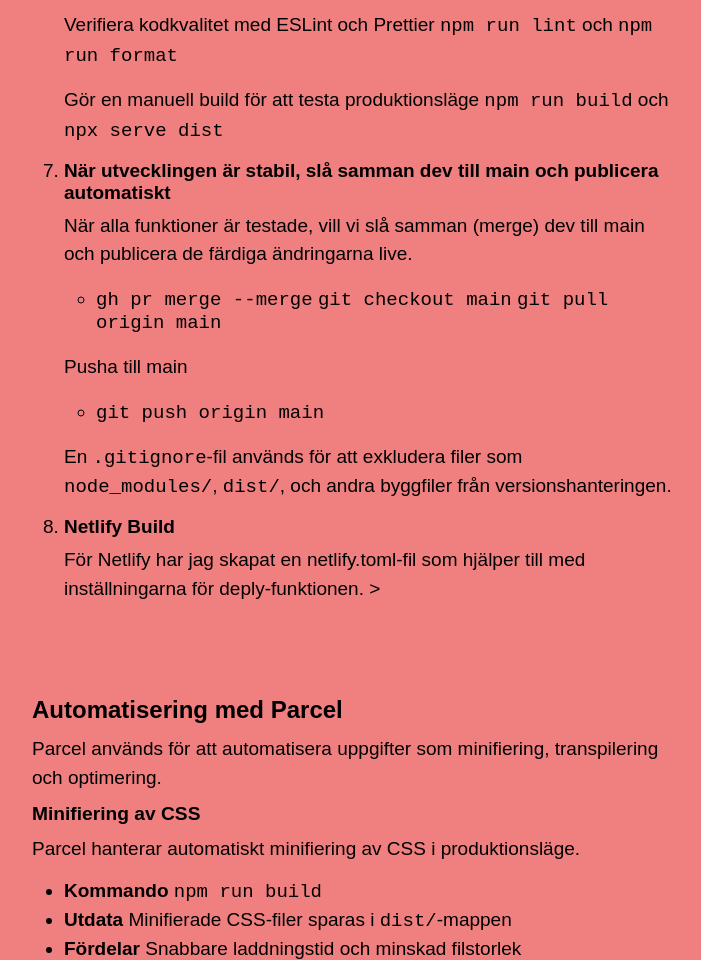
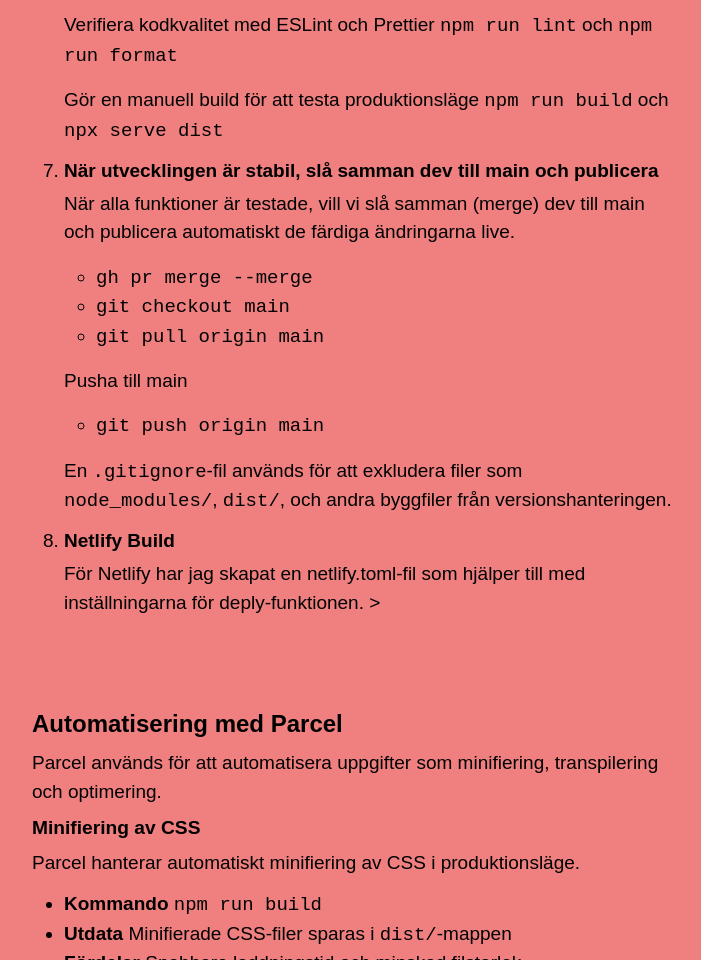
Before and after one commit to sarasjodin/boilerplate-sv_parcel-npm, a website built with Parcel: page src/process.html in a window 1280 px wide. Shown: the part 4760-5720 px from the top of the page, without its empty margins (288-989 px from the left). Built offline with nearby package versions, Linux system fonts and the light colour scheme.

Commit message:
small layout changes added to process instruction

```diff
--- a/src/process.html
+++ b/src/process.html
@@ -395,18 +395,18 @@
             <li>
               <strong
                 >När utvecklingen är stabil, slå samman dev till main och
-                publicera automatiskt</strong
+                publicera</strong
               >
               <p>
                 När alla funktioner är testade, vill vi slå samman (merge) dev
-                till main och publicera de färdiga ändringarna live.
+                till main och publicera automatiskt de färdiga ändringarna live.
               </p>
               <ul>
                 <li>
                   <code>gh pr merge --merge</code>
-                  <code>git checkout main</code>
-                  <code>git pull origin main</code>
                 </li>
+                <li><code>git checkout main</code></li>
+                <li><code>git pull origin main</code></li>
               </ul>
               <p>Pusha till main</p>
               <ul>
```
